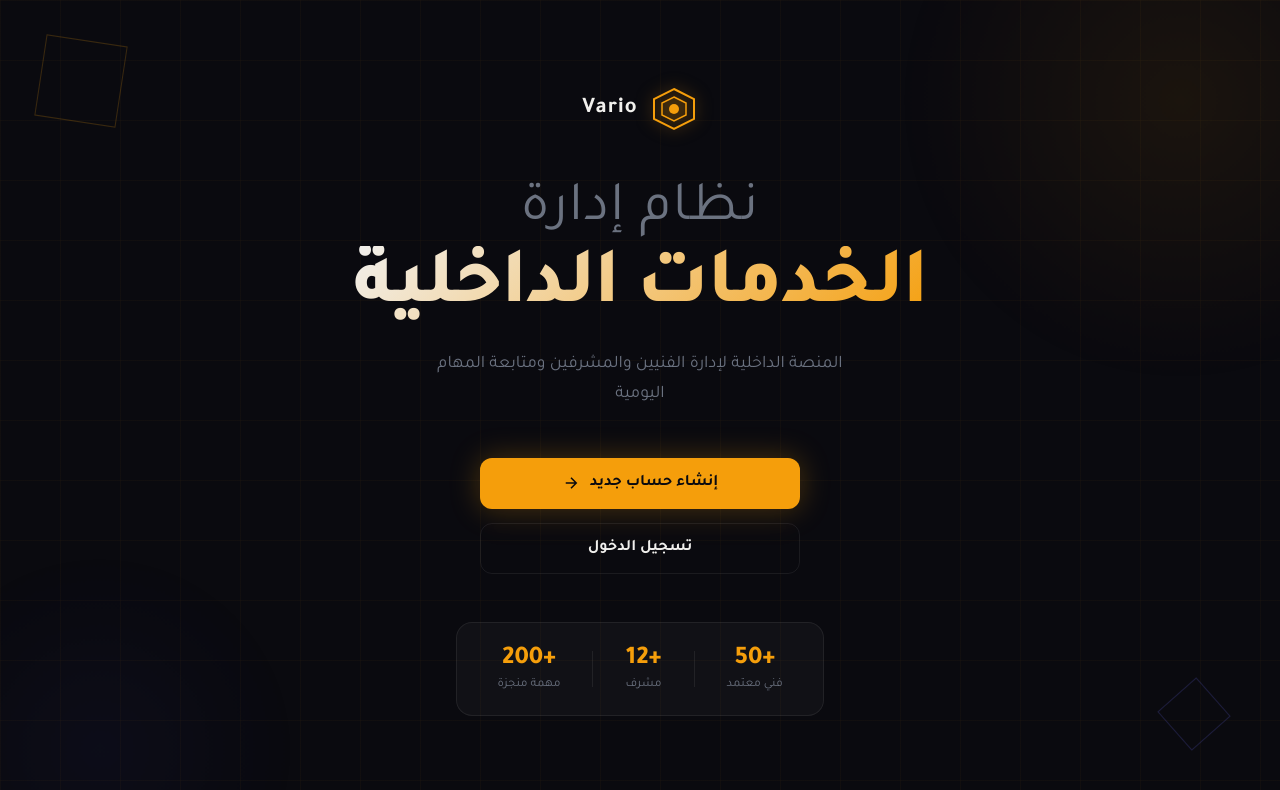
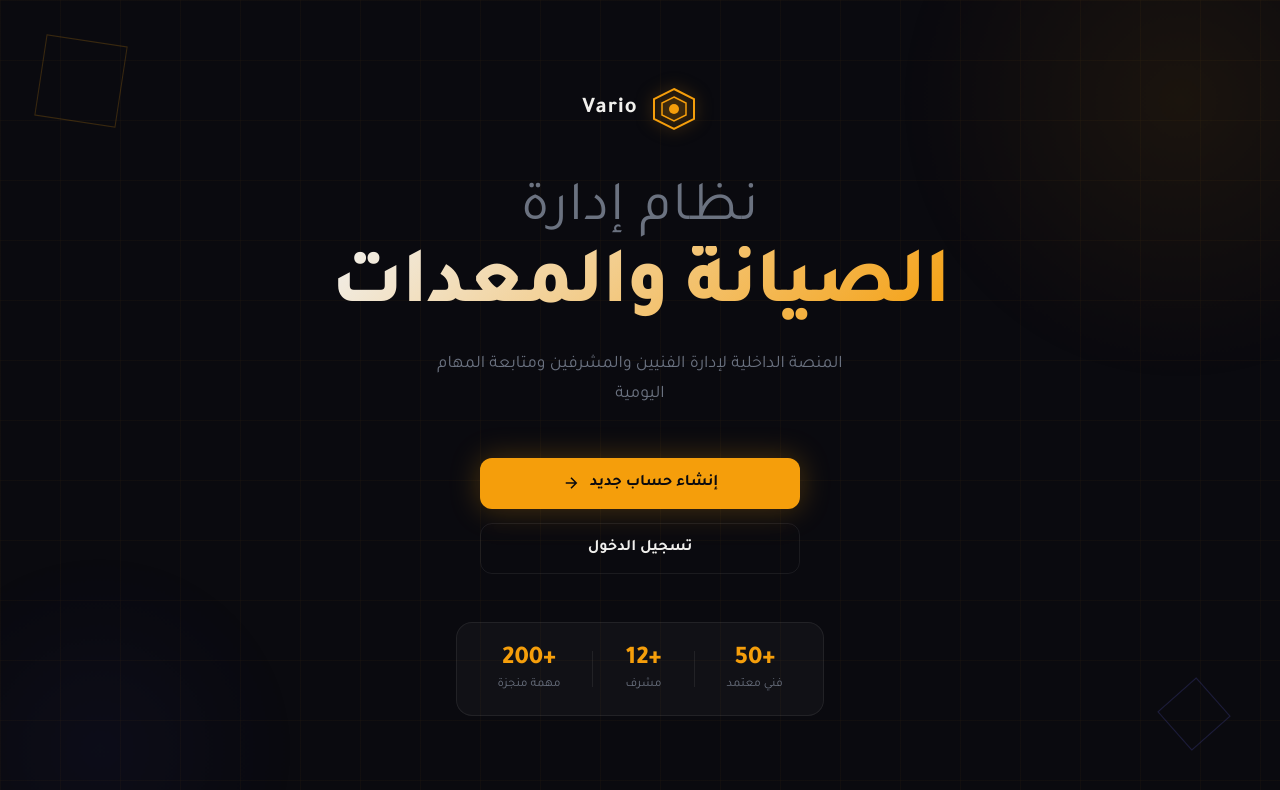
Before and after one commit to Mohamedbouteben/abdoudridah, a React (Vite) app: page /welcome in a window 1280 px wide. Shown: the top 790 px of the page. Built offline with nearby package versions, Linux system fonts and the light colour scheme.

Commit message:
your message

```diff
--- a/src/Pages/Beworker/Beworker.jsx
+++ b/src/Pages/Beworker/Beworker.jsx
@@ -102,7 +102,7 @@ function BeWorker() {
               <circle cx="24" cy="24" r="5" fill="#f59e0b"/>
             </svg>
           </div>
-          <span className={styles.cardLogoText}>Abdoudridah</span>
+          <span className={styles.cardLogoText}>Vario</span>
         </div>
 
         <h2 className={styles.title}>استمارة الانضمام</h2>
--- a/src/components/Welcome/Welcome.jsx
+++ b/src/components/Welcome/Welcome.jsx
@@ -31,7 +31,7 @@ function Welcome() {
         <div className={styles.heroText}>
           <h1 className={styles.title}>
             <span className={styles.titleLine1}>نظام إدارة</span>
-            <span className={styles.titleLine2}>الخدمات الداخلية</span>
+            <span className={styles.titleLine2}>الصيانة والمعدات</span>
           </h1>
           <p className={styles.subtitle}>
   المنصة الداخلية لإدارة الفنيين والمشرفين ومتابعة المهام اليومية
```
